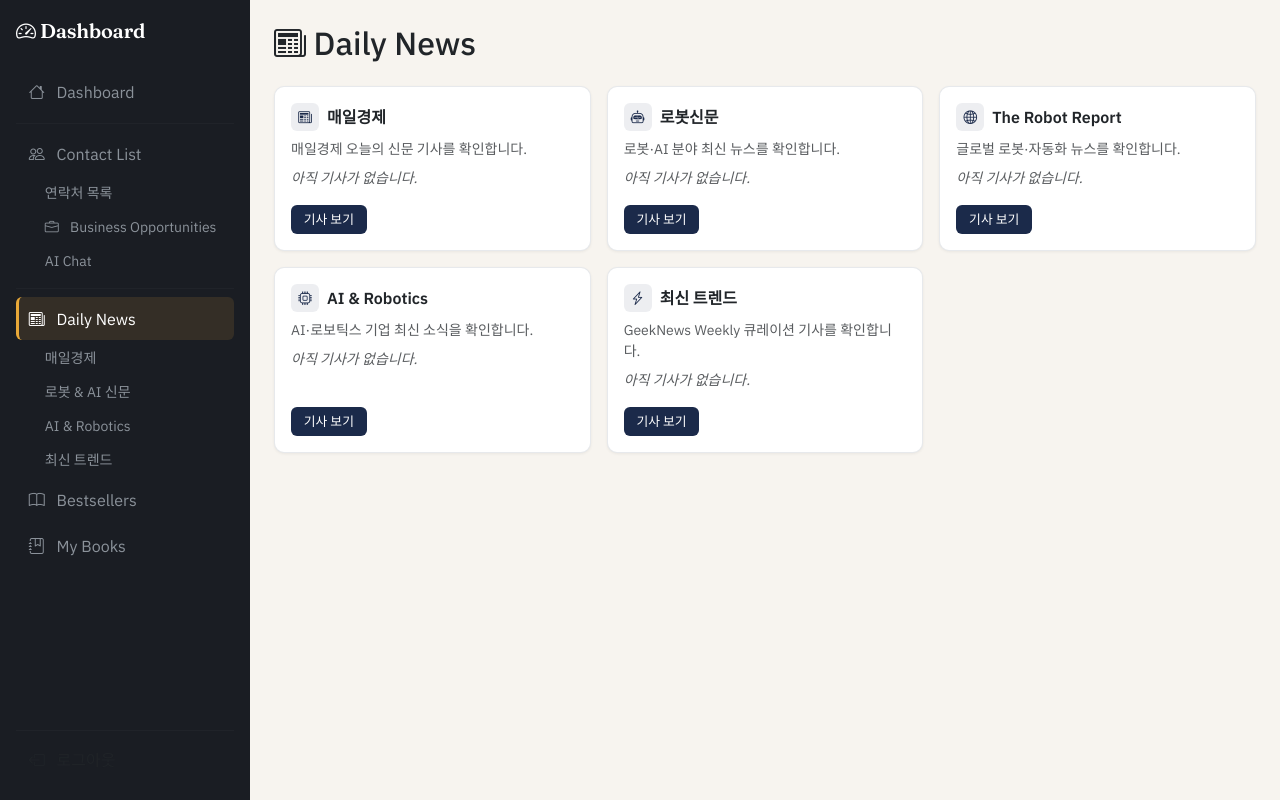
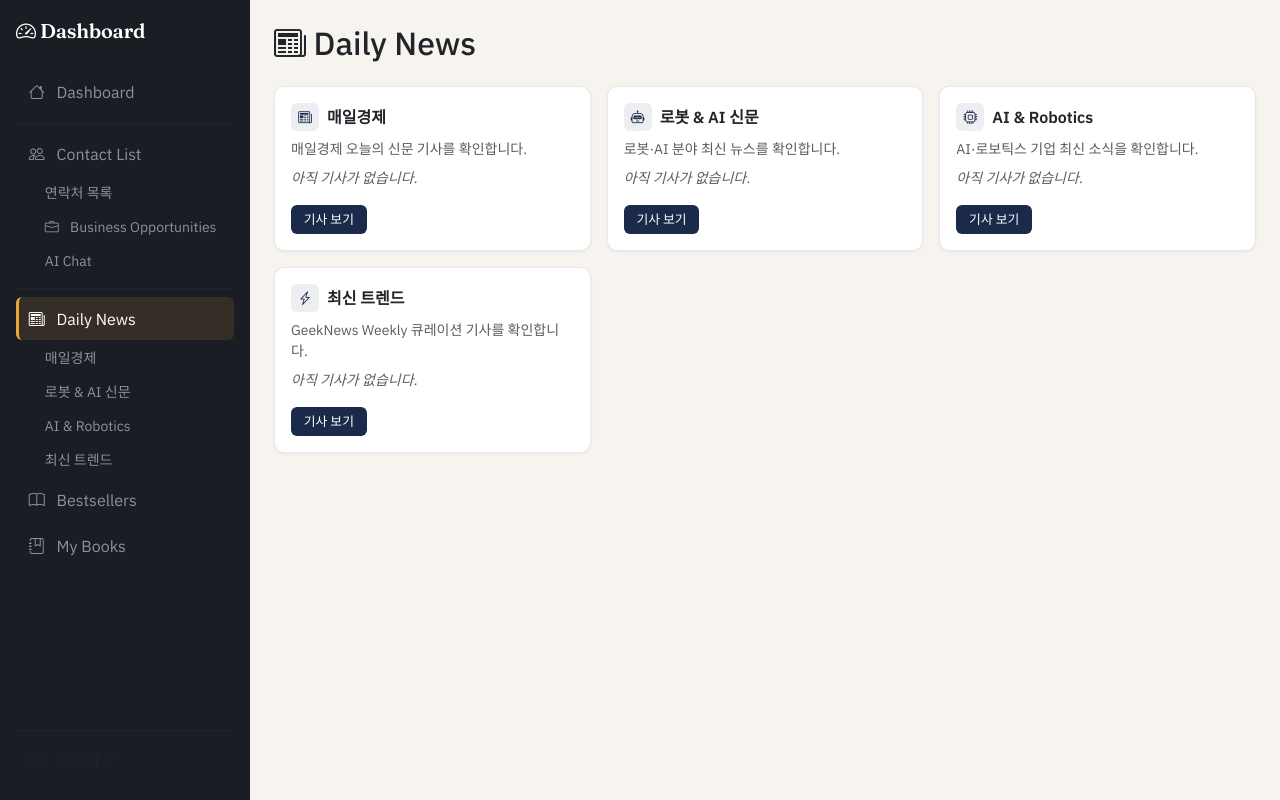
Before and after one commit to freshkevin1/giscus, a Flask app: page /news in a window 1280 px wide. Run offline with Flask 3, Linux system fonts and the light colour scheme; the visitor is signed in with stand-in values (Sample User, id 1); data that the repository does not hold is empty; some libraries are stand-ins or nearby versions.

Commit message:
Fix robotreport_news endpoint error in daily_news.html
Remove stale robotreport card (merged into irobot_news) and rename to 로봇 & AI 신문.

Co-Authored-By: Claude Opus 4.6 <noreply@anthropic.com>

```diff
--- a/templates/daily_news.html
+++ b/templates/daily_news.html
@@ -8,8 +8,7 @@
 <div class="row g-3">
     {% set sources = [
         ('mk',                 '매일경제',         '매일경제 오늘의 신문 기사를 확인합니다.',         'mk_news',               'bi-newspaper'),
-        ('irobot',             '로봇신문',         '로봇·AI 분야 최신 뉴스를 확인합니다.',           'irobot_news',           'bi-robot'),
-        ('robotreport',        'The Robot Report', '글로벌 로봇·자동화 뉴스를 확인합니다.',          'robotreport_news',      'bi-globe2'),
+        ('irobot',             '로봇 & AI 신문',   '로봇·AI 분야 최신 뉴스를 확인합니다.',           'irobot_news',           'bi-robot'),
         ('ai_robotics',        'AI & Robotics',    'AI·로보틱스 기업 최신 소식을 확인합니다.',       'ai_robotics_companies_news', 'bi-cpu'),
         ('geek_weekly',        '최신 트렌드',       'GeekNews Weekly 큐레이션 기사를 확인합니다.',    'trends_news',           'bi-lightning-charge')
     ] %}
```
